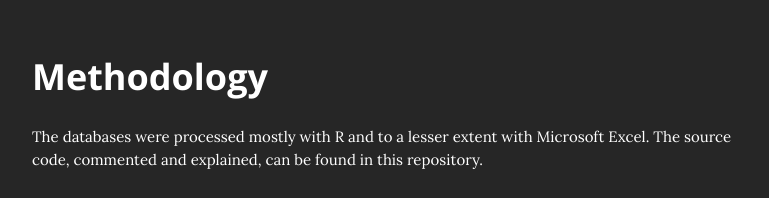
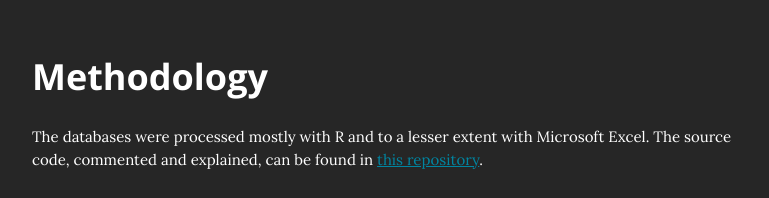
Before and after one commit to facostarainis/covidBAweb, a plain HTML site: page index.html in a window 1280 px wide. Shown: the part 9971-10169 px from the top of the page, without its empty margins (273-1042 px from the left). Drawn offline with nearby package versions, Linux system fonts and the light colour scheme; a script that the page names is missing.

Commit message:
update covidBA repo address

```diff
--- a/index.html
+++ b/index.html
@@ -248,7 +248,7 @@
 
                             <h3 class="section-heading">Methodology</h3>
 
-                            <p>The databases were processed mostly with R and to a lesser extent with Microsoft Excel. The source code, commented and explained, can be found in this repository.</p>
+                            <p>The databases were processed mostly with R and to a lesser extent with Microsoft Excel. The source code, commented and explained, can be found in <a href="https://github.com/facostarainis/covidBA" target="_blank">this repository</a>.</p>
 
                             <p> <a href="https://flourish.studio/" target="_blank">Flourish</a> was used to create the maps and graphics. <a href="https://mapshaper.org/" target="_blank">Mapshaper</a> was used to convert the coordinates of the map of slums to the map of the city in WGS84 format.</p>
 
```
